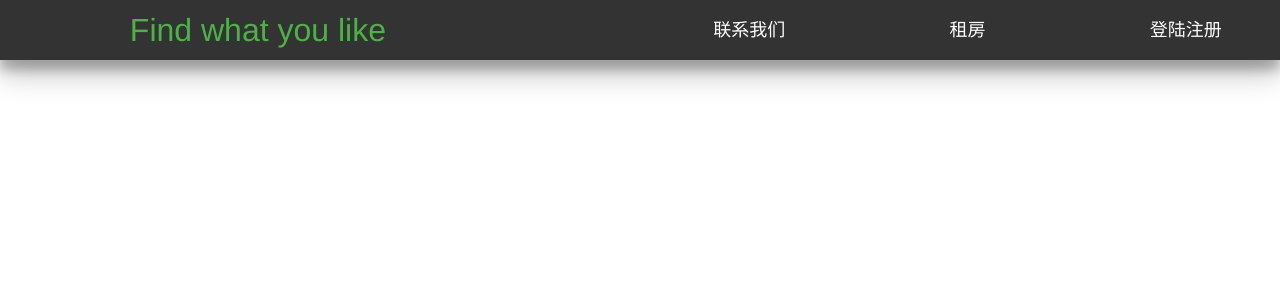
After one commit to rainpasttime/renting, a Flask app: page /profile/ in a window 1280 px wide. The commit adds this page. Shown: the top 300 px of the page. Run offline with Flask 2, Linux system fonts and the light colour scheme; some libraries are stand-ins or nearby versions.

Commit message:
navigation bar is ok

```diff
--- /dev/null
+++ b/Renting/static/css/navigation.css
@@ -0,0 +1,23 @@
+.header-navigation {
+    position: fixed;
+    top: 0;
+    width: 100%;
+    height: 60px;
+    line-height: 60px;
+    background-color: #333;
+    text-align: center;
+    box-shadow: 0 14px 28px rgba(0,0,0,0.25), 0 10px 10px rgba(0,0,0,0.22);
+}
+
+/*导航菜单向上滑动*/
+.slideUp {
+    -webkit-transform: translateY(-100px);
+    transform: translateY(-100px);
+    transition: transform .5s ease-out;
+}
+/*导航菜单向下滑动*/
+.slideDown {
+    -webkit-transform: translateY(0);
+    transform: translateY(0);
+    transition: transform .5s ease-out;
+}
--- /dev/null
+++ b/Renting/static/js/navigation.js
@@ -0,0 +1,32 @@
+//	重新调整登录注册对话框的位置和遮罩，并且展现
+function showDialog(){
+	g('dialog_login').style.display = 'block';
+	g('search').style.display = 'none';
+}
+
+//联系我们的弹出框
+function showDialogContact(){
+	g('dialog_contact').style.display = 'block';
+	g('search').style.display = 'none';
+}
+
+let new_scroll_position = 0;
+let last_scroll_position;
+let header = document.getElementById("header");
+
+window.addEventListener('scroll', function(e) {
+  last_scroll_position = window.scrollY;
+
+  // 向下滚动
+  if (new_scroll_position < last_scroll_position && last_scroll_position > 80) {
+    header.classList.remove("slideDown");
+    header.classList.add("slideUp");
+
+  // 向上滚动
+  } else if (new_scroll_position > last_scroll_position) {
+    header.classList.remove("slideUp");
+    header.classList.add("slideDown");
+  }
+
+  new_scroll_position = last_scroll_position;
+});
--- /dev/null
+++ b/Renting/templates/profile.html
@@ -0,0 +1,60 @@
+<!DOCTYPE html>
+<html lang="en">
+	<head>
+		<meta http-equiv="X-UA-Compatible" content="IE=edge,chrome=1" />
+		<meta charset="utf-8" />
+		<title></title>
+		<meta name="description" content="Restyling jQuery UI Widgets and Elements" />
+		<meta name="viewport" content="width=device-width, initial-scale=1.0, maximum-scale=1.0" />
+        <!-- 新 Bootstrap 核心 CSS 文件 -->
+        <link href="https://cdn.bootcss.com/bootstrap/3.3.7/css/bootstrap.min.css" rel="stylesheet">
+        <!-- 可选的Bootstrap主题文件（一般不使用） -->
+        <script src="https://cdn.bootcss.com/bootstrap/3.3.7/css/bootstrap-theme.min.css"></script>
+        <!-- jQuery文件。务必在bootstrap.min.js 之前引入 -->
+        <script src="https://cdn.bootcss.com/jquery/2.1.1/jquery.min.js"></script>
+        <!-- 最新的 Bootstrap 核心 JavaScript 文件 -->
+        <script src="https://cdn.bootcss.com/bootstrap/3.3.7/js/bootstrap.min.js"></script>
+        <!--导航栏样式文件-->
+        <link href="../static/css/navigation.css" rel="stylesheet">
+        <script src="../static/js/profile.js"></script>
+        <script type="text/javascript" src="../static/js/navigation.js"></script>
+	</head>
+	<body>
+    <!--导航栏-->
+    <header class="header-navigation" id="header">
+        <nav>
+            <div class="row">
+                <div class="col-md-1">
+                </div>
+                <div class="col-md-3">
+                    <font color="#4ab344" style="color: rgb(74, 179, 68);" size="6">Find what you like</font>
+                </div>
+                <div class="col-md-2 title">
+                </div>
+                <div class="col-md-2 title">
+                    <a href="javascript:showDialogContact()"><font color="#FFFFFF" style="color: rgb(255, 255, 255);" size="4">联系我们</font></a>
+                </div>
+                <div class="col-md-2 title">
+                    <a href="#" target="_blank"><font color="#FFFFFF" style="color: rgb(255, 255, 255);" size="4">租房</font></a>
+                </div>
+                <div class="col-md-2 title">
+                    {% if current_user.is_authenticated %}
+                    <a href="/profile/{{current_user.id}}">
+                        <font color="#FFFFFF" style="color: rgb(255, 255, 255);" size="4">
+                            {{current_user.username}}
+                        </font>
+                    </a>
+                    {% else %}
+                    <a href="javascript:showDialog()">
+                        <font color="#FFFFFF" style="color: rgb(255, 255, 255);" size="4">
+                            登陆注册
+                        </font>
+                    </a>
+                    {% endif %}
+                </div>
+            </div>
+        </nav>
+</header>
+    <!--侧边栏-->
+    </body>
+</html>
--- a/Renting/views.py
+++ b/Renting/views.py
@@ -12,6 +12,10 @@ import hashlib
 @app.route('/', methods={'post', 'get'})
 def index():
     return render_template('index.html')
+
+@app.route('/profile/')
+def profile():
+    return render_template('profile.html')
 
 
 def redirect_with_msg(target, msg, category):
@@ -50,6 +54,9 @@ def reg():
     print("user_get:"+str(type(user_get)))
     login_user(user_get)
 
+    next_page = request.values.get('next')
+    if next_page is not None and next_page.startswith('/') > 0:
+        return redirect(next_page)
     return redirect('/')
 
 
@@ -81,6 +88,9 @@ def login():
     login_user(user_database)
     print("登录成功")
 
+    next_page= request.values.get('next')
+    if next_page is not None and next_page.startswith('/') > 0:
+        return redirect(next_page)
     return redirect('/')
 
 
```
Also changed, not shown: Renting/static/js/index_of.js (+0 -12 lines), Renting/templates/index.html (+12 -8 lines), Renting/static/js/profile.js (added).
